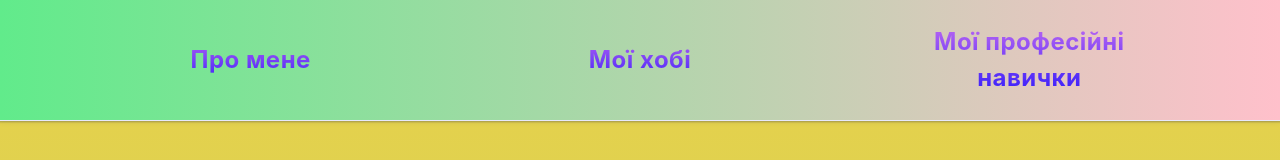
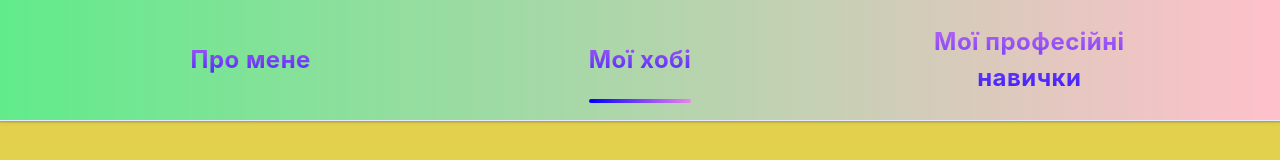
Before and after one commit to as235barei/Laba7, a plain HTML site: page hobby.html in a window 1280 px wide. Shown: the top 160 px of the page. Drawn offline with nearby package versions, Linux system fonts and the light colour scheme.

Commit message:
Update hobby.html

```diff
--- a/hobby.html
+++ b/hobby.html
@@ -15,7 +15,7 @@
       <nav class="container">
         <ul class="nav-list">
           <li><a href="./index.html" class="link">Про мене</a></li>
-          <li><a href="./hobby.html" class="link">Мої хобі </a></li>
+          <li><a href="./hobby.html" class="link active">Мої хобі </a></li>
           <li><a href="./prof.html" class="link">Мої професійні навички</a></li>
         </ul>
       </nav>
```
